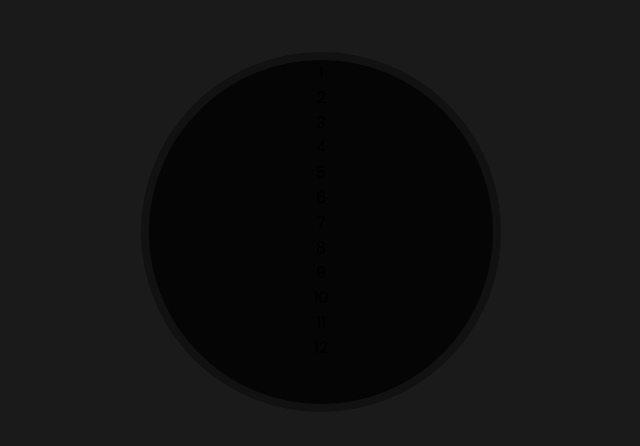
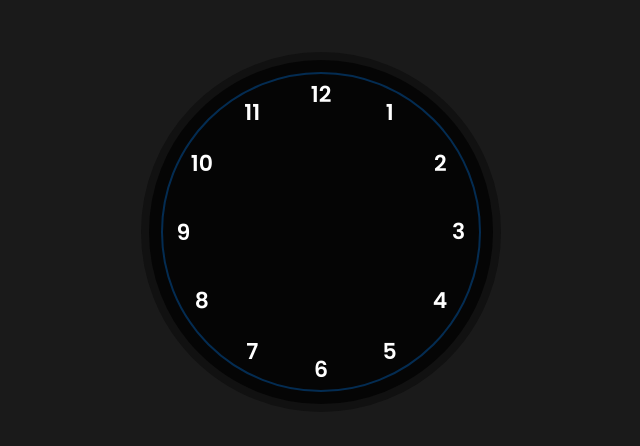
Before and after one commit to Fiza-Rani-057/Analog-Clock, a plain HTML site: page index.html in a window 1280 px wide. Shown: the part 168-614 px from the top of the page, without its empty margins (319-959 px from the left). Drawn offline with Linux system fonts and the light colour scheme.

Commit message:
Analog Clock

```diff
--- a/index.html
+++ b/index.html
@@ -18,18 +18,18 @@
             <div class="hand second" id="second"></div>
 
             <!-- Numbers  -->
-            <div class="number" style="--i: 1">1</div>
-            <div class="number" style="--i: 2">2</div>
-            <div class="number" style="--i: 3">3</div>
-            <div class="number" style="--i: 4">4</div>
-            <div class="number" style="--i: 5">5</div>
-            <div class="number" style="--i: 6">6</div>
-            <div class="number" style="--i: 7">7</div>
-            <div class="number" style="--i: 8">8</div>
-            <div class="number" style="--i: 9">9</div>
-            <div class="number" style="--i: 10">10</div>
-            <div class="number" style="--i: 11">11</div>
-            <div class="number" style="--i: 12">12</div>
+            <div class="number" style="--i: 1"> <b>1</b></div>
+            <div class="number" style="--i: 2"><b>2</b></div>
+            <div class="number" style="--i: 3"><b>3</b></div>
+            <div class="number" style="--i: 4"><b>4</b></div>
+            <div class="number" style="--i: 5"><b>5</b></div>
+            <div class="number" style="--i: 6"><b>6</b></div>
+            <div class="number" style="--i: 7"><b>7</b></div>
+            <div class="number" style="--i: 8"><b>8</b></div>
+            <div class="number" style="--i: 9"><b>9</b></div>
+            <div class="number" style="--i: 10"><b>10</b></div>
+            <div class="number" style="--i: 11"><b>11</b></div>
+            <div class="number" style="--i: 12"><b>12</b></div>
 
         </div>
         <div class="date" id="date"></div>
--- a/style.css
+++ b/style.css
@@ -27,4 +27,34 @@ body {
     border-radius: 50%;
     background-color: #050505;
     overflow: hidden;
+    cursor: pointer;
+    transition: all .35s ease;
+    box-shadow: 0 0 70px rgba(0 , 119 ,255 ,.15)
+    inset 0 0 15px rgba(225 , 225 ,225 ,.02);
 }
+.clock::before{
+   content: "";
+   position: absolute;
+   inset: 12px;
+   border: 2px solid rgba(0 , 119 ,225 , .35);
+   border-radius: 50%;
+}
+.clock:hover{
+    transform: translateY(-8px)scale(1.03);
+    box-shadow: 0 0 25px rgba(0 , 119 ,155 ,.35);
+}
+.number{
+    position: absolute;
+    inset: 18px;
+    display: flex;
+    justify-content: center;
+    align-items: flex-start;
+    transform: rotate(calc(var(--i)*30deg));
+}
+.number b{
+    color: #fff;
+    font-size: 22px;
+    font-weight: 600;
+    transform: rotate(calc(var(--i)*-30deg));
+    user-select: none;
+}
```
